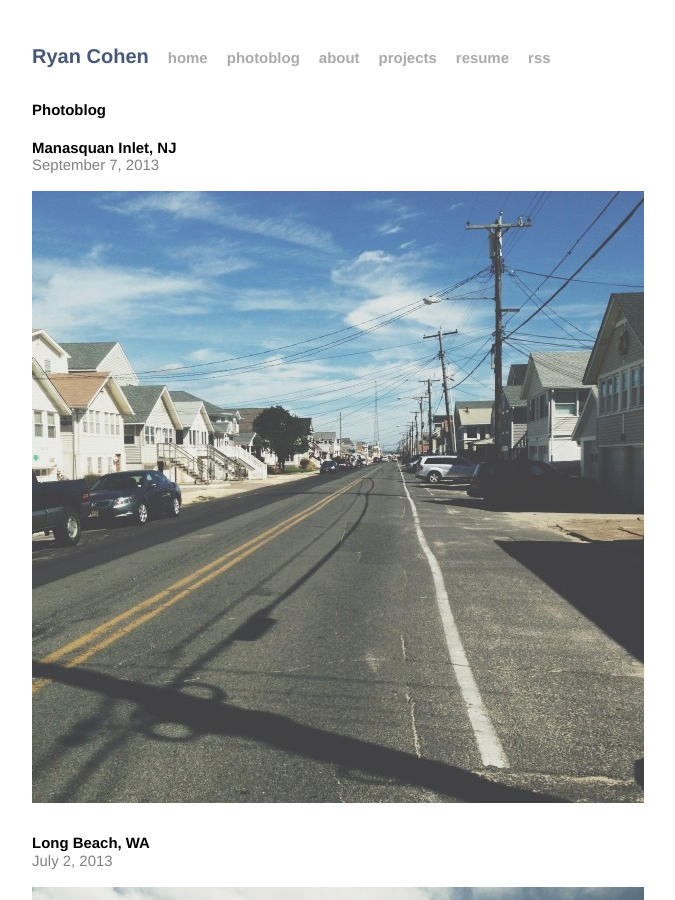
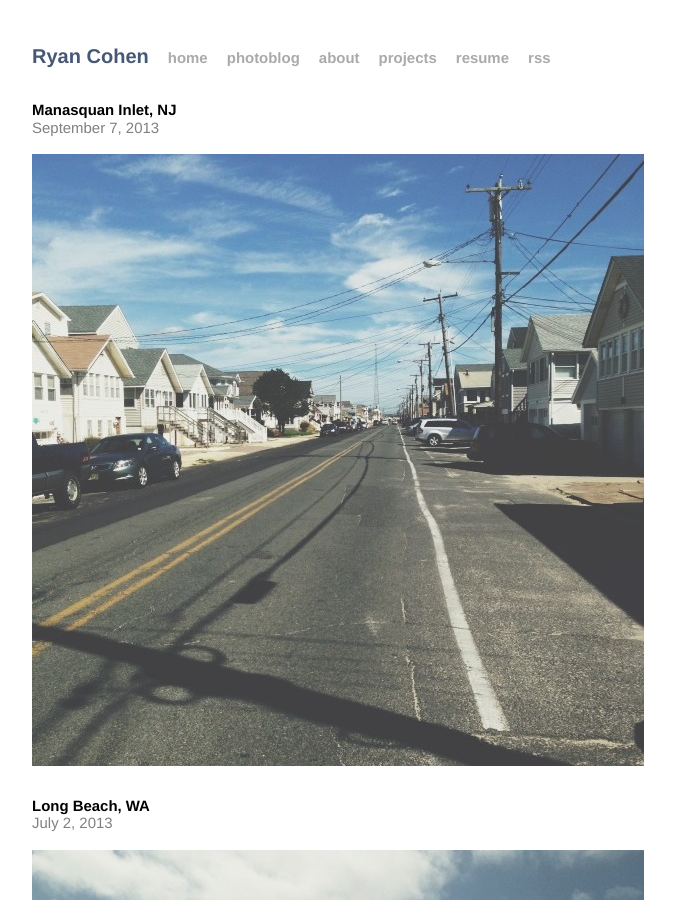
Before and after one commit to imryan/imryan.github.io, a Jekyll site: the page built from photoblog/index.html, in a window 1280 px wide and 900 px high. Shown: the whole window, without its empty margins (294-969 px from the left). Built offline with Jekyll 4.4.1, drawn with Linux system fonts in a browser that asks for light colours; Markdown is read by kramdown in place of the engine named in the settings.

Commit message:
Removed <h1>

```diff
--- a/photoblog/index.html
+++ b/photoblog/index.html
@@ -6,7 +6,6 @@ title: Photoblog
 <!DOCTYPE html>
 <html>
 	<header>
-		<h1>Photoblog</h1>
 		<title>Photoblog</title>
 	</header>
 
```
